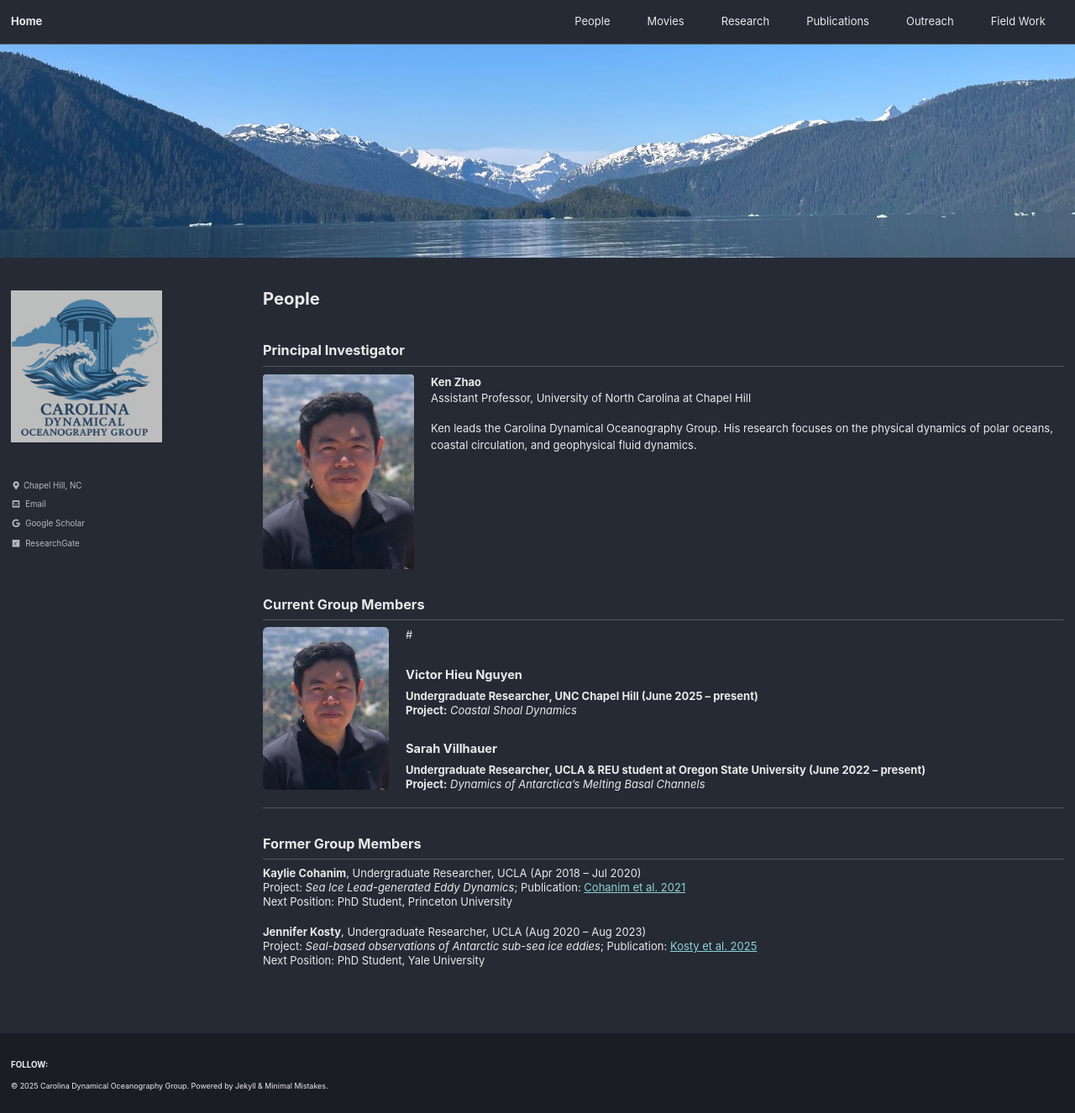
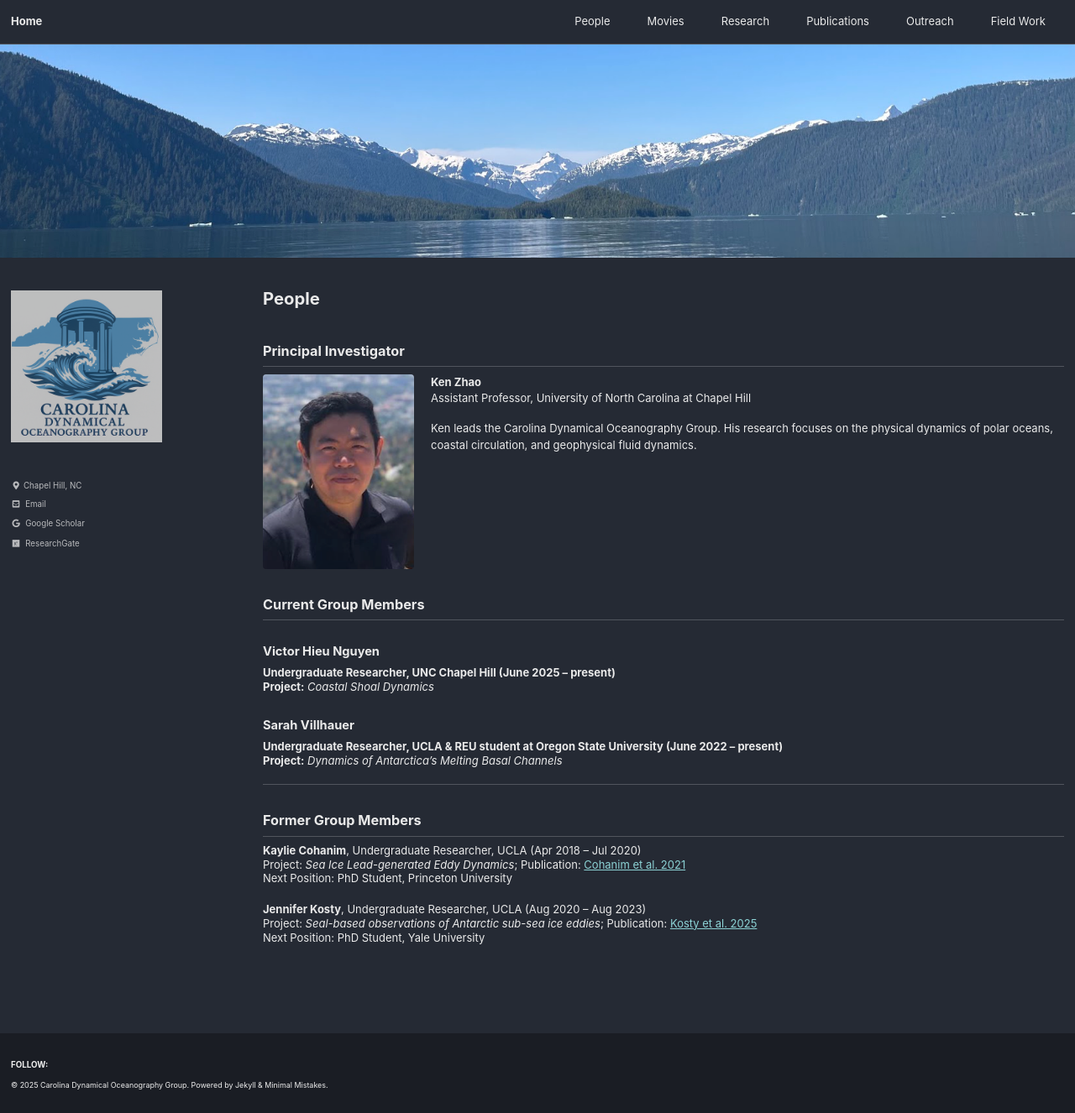
Before and after one commit to unc-ocean-dynamics/unc-ocean-dynamics.github.io, a Jekyll site: the page built from _pages/people.md, in a window 1280 px wide and 1326 px high. Shown: the whole window at 84% size. Built offline with Jekyll 4.4.1, drawn with Linux system fonts in a browser that asks for light colours; cached includes are drawn as plain includes.

Commit message:
Update people.md

```diff
--- a/_pages/people.md
+++ b/_pages/people.md
@@ -23,7 +23,6 @@ permalink: /people/
 <h2>Current Group Members</h2>
 
 <div class="person-block">
-#  <img src="../assets/images/Zhao_profile2.png" alt="Victor Nguyen" class="profile-img">
   <h3>Victor Hieu Nguyen</h3>
   <p><strong>Undergraduate Researcher, UNC Chapel Hill (June 2025 – present)</strong></p>
   <p><strong>Project:</strong> <em>Coastal Shoal Dynamics</em></p>
```
